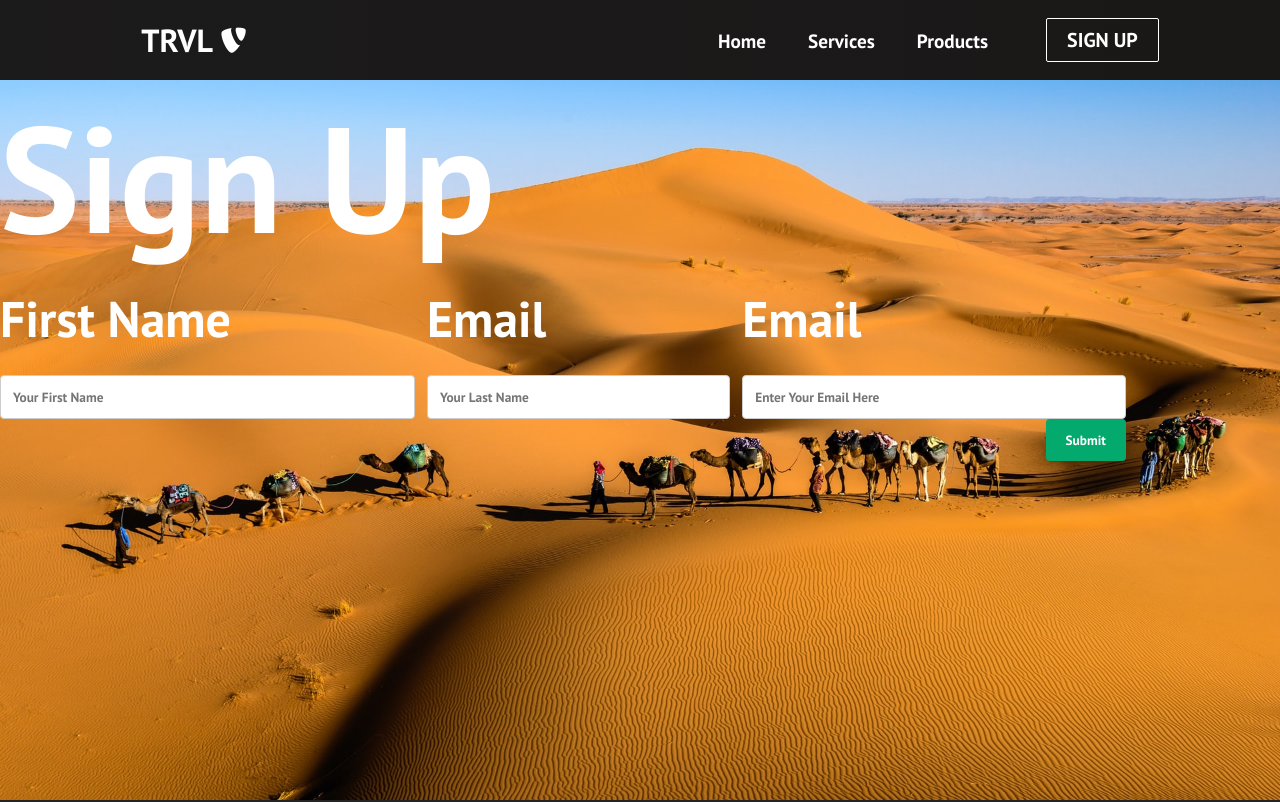
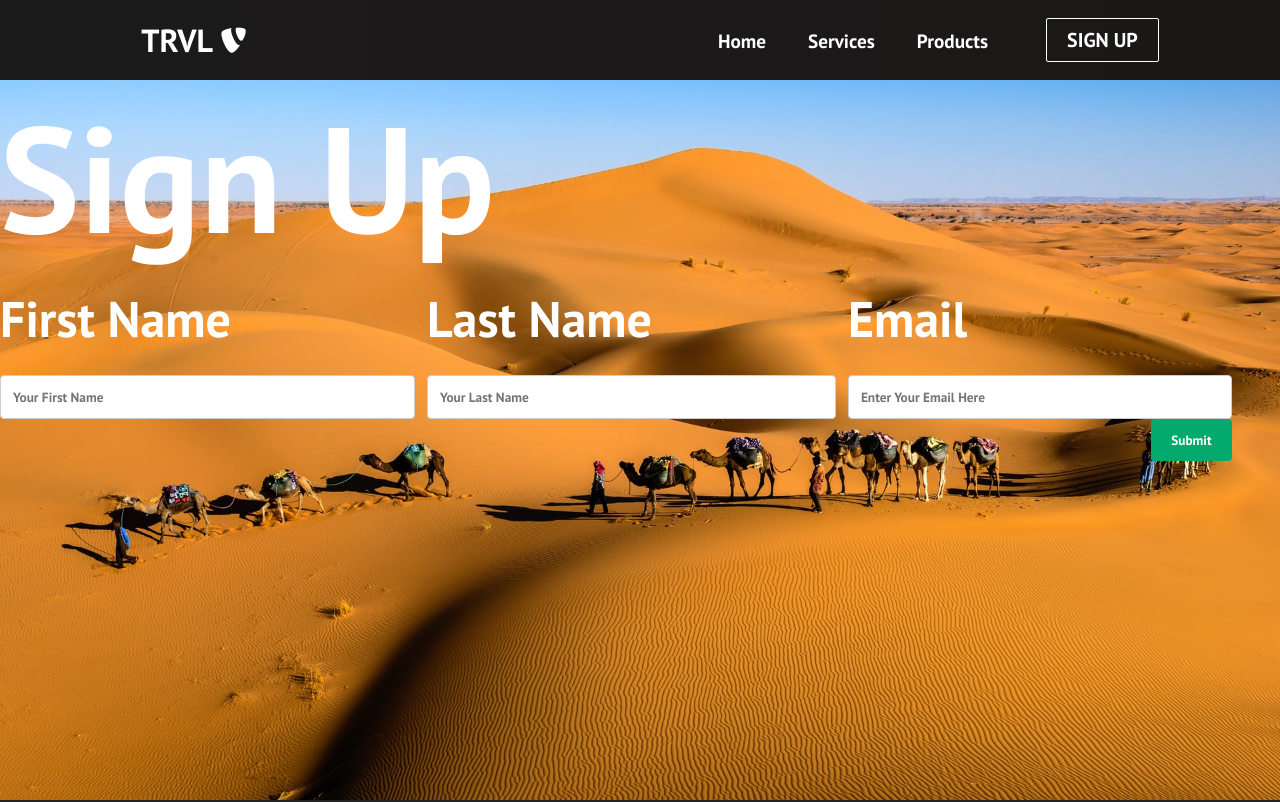
Before and after one commit to iamgregt/Phase2Project, a React (Create React App) app: page /sign-up in a window 1280 px wide. Shown: the top 802 px of the page. Built offline with nearby package versions, Linux system fonts and the light colour scheme.

Commit message:
controlled form complete

```diff
--- a/src/components/pages/SignUp.js
+++ b/src/components/pages/SignUp.js
@@ -35,13 +35,16 @@ export default function SignUp() {
             <div className='sign-up-form'>
         <form onSubmit={handleSubmit}>
             <label>First Name
-            <input type='text' placeholder='Your First Name' required/>
+            <input type='text' placeholder='Your First Name' required value={firstName}
+            onChange={e => setFirstName(e.target.value)}/>
+            </label>
+            <label>Last Name
+            <input type='text' placeholder='Your Last Name' required value={lastName}
+            onChange={e => setLastName(e.target.value)}/>
             </label>
             <label>Email
-            <input type='text' placeholder='Your Last Name' required/>
-            </label>
-            <label>Email
-            <input type='email' placeholder='Enter Your Email Here' required/>
+            <input type='email' placeholder='Enter Your Email Here' required value={email}
+            onChange={e => setEmail(e.target.value)}/>
             <input type='submit' value='Submit'/>
             </label>
         </form>
```
